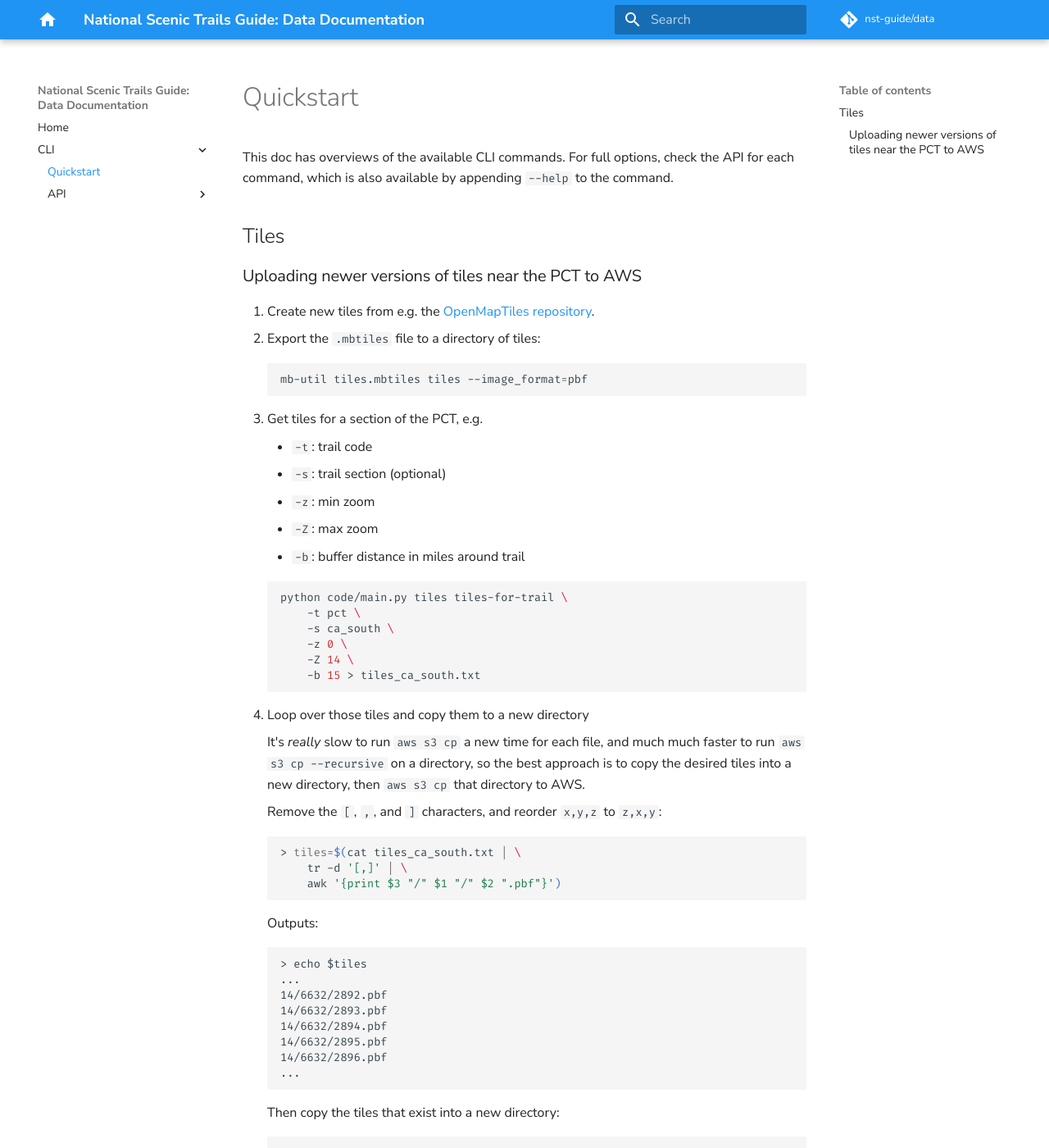
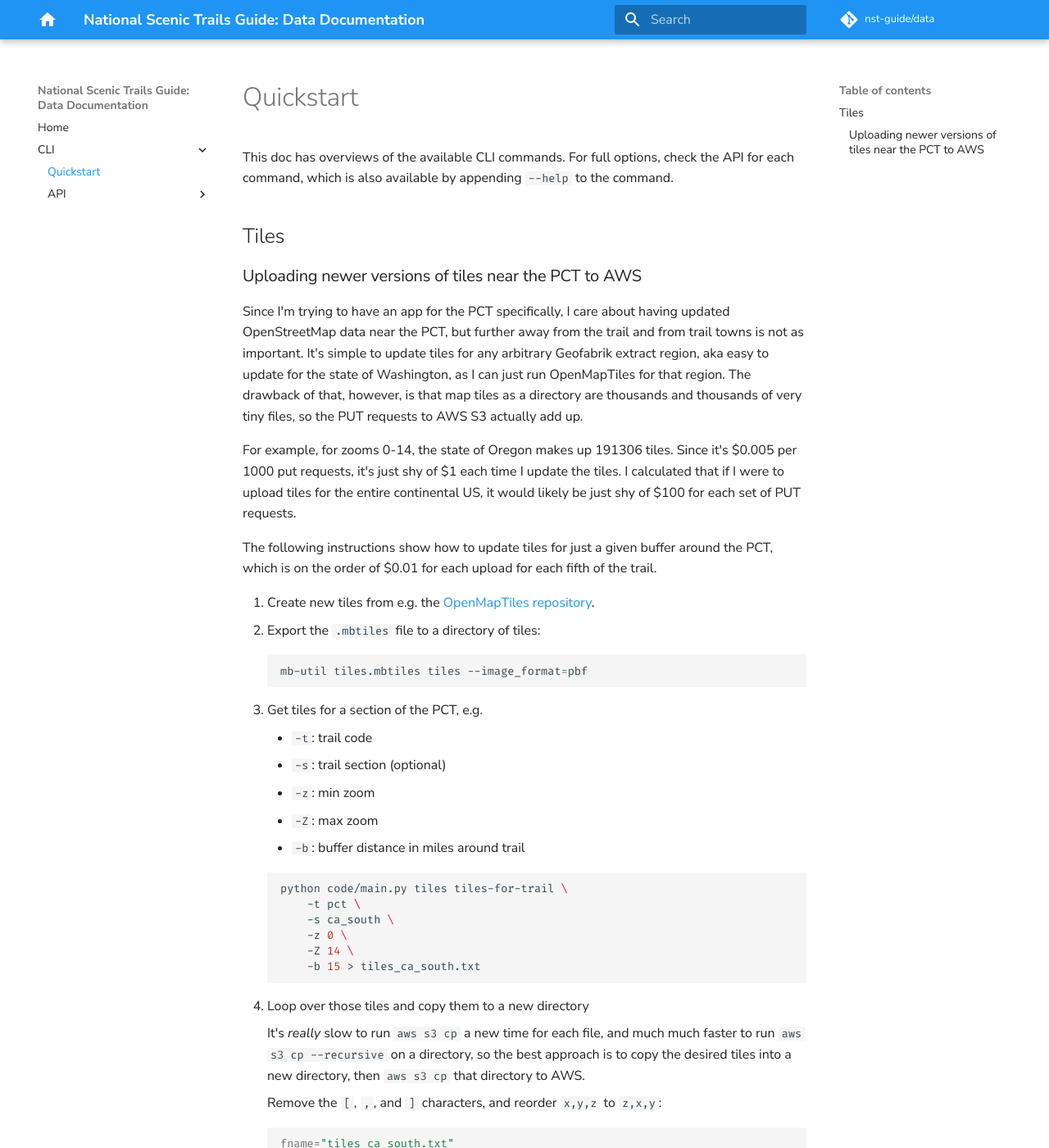
Before and after one commit to nst-guide/data, an MkDocs documentation site: the page built from docs/src/cli/quickstart.md, in a window 1280 px wide and 1400 px high. Shown: the whole window at 82% size. Built offline with MkDocs 1.6.1 and Material for MkDocs 9.7.7, drawn with Linux system fonts in a browser that asks for light colours; comment, search, counter and statistics services are not loaded; some of the changed text lies outside the part shown.

Commit message:
Update docs for updating map tiles on S3

````diff
--- a/docs/src/cli/quickstart.md
+++ b/docs/src/cli/quickstart.md
@@ -7,6 +7,23 @@ command.
 ## Tiles
 
 ### Uploading newer versions of tiles near the PCT to AWS
+
+Since I'm trying to have an app for the PCT specifically, I care about having
+updated OpenStreetMap data near the PCT, but further away from the trail and
+from trail towns is not as important. It's simple to update tiles for any
+arbitrary Geofabrik extract region, aka easy to update for the state of
+Washington, as I can just run OpenMapTiles for that region. The drawback of
+that, however, is that map tiles as a directory are thousands and thousands of
+very tiny files, so the PUT requests to AWS S3 actually add up.
+
+For example, for zooms 0-14, the state of Oregon makes up 191306 tiles. Since
+it's $0.005 per 1000 put requests, it's just shy of $1 each time I update the
+tiles. I calculated that if I were to upload tiles for the entire continental
+US, it would likely be just shy of $100 for each set of PUT requests.
+
+The following instructions show how to update tiles for just a given buffer
+around the PCT, which is on the order of $0.01 for each upload for each fifth of
+the trail.
 
 1. Create new tiles from e.g. the [OpenMapTiles repository](https://github.com/nst-guide/openmaptiles).
 2. Export the `.mbtiles` file to a directory of tiles:
@@ -42,7 +59,9 @@ command.
     Remove the `[`, `,`, and `]` characters, and reorder `x,y,z` to `z,x,y`:
 
     ```bash
-    > tiles=$(cat tiles_ca_south.txt | \
+    fname="tiles_ca_south.txt"
+    # Make sure to update .pbf to .png if you're working with non-vector tiles
+    tiles=$(cat $fname | \
         tr -d '[,]' | \
         awk '{print $3 "/" $1 "/" $2 ".pbf"}')
     ```
@@ -60,7 +79,10 @@ command.
     ...
     ```
 
-    Then copy the tiles that exist into a new directory:
+    Then copy the tiles that exist into a new directory (note, you could
+    probably make this faster by skipping the `if $tile` check, since `cp` will
+    just print an error but not stop the loop. However, this might create empty
+    directories if `$tile` doesn't actually exist.):
 
     ```bash
     new_dir="../tiles_tmp"
````
